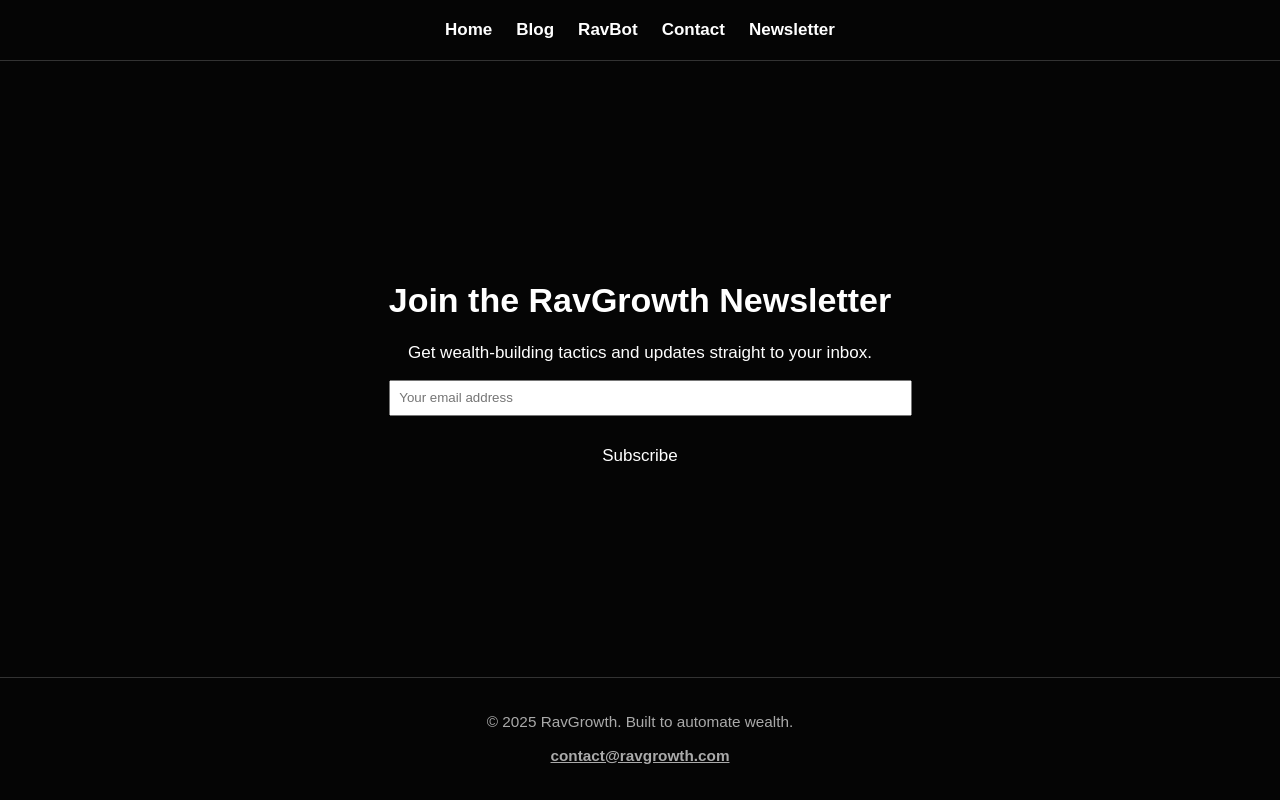
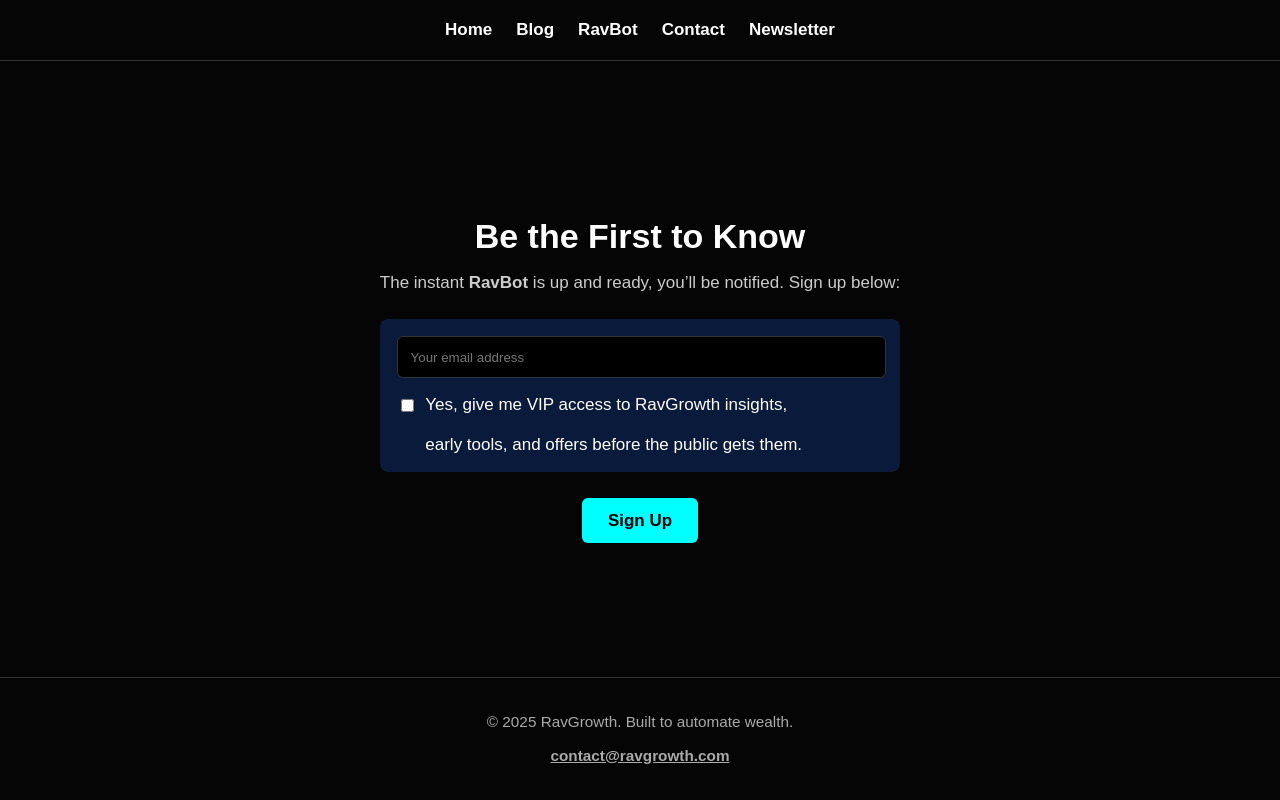
Before and after one commit to ravgrowth/RavGrowth, a React (Vite) app: page /newsletter in a window 1280 px wide. Built offline with nearby package versions, Linux system fonts and the light colour scheme; no server answers.

Commit message:
cooler newsletter page

```diff
--- a/src/Newsletter.jsx
+++ b/src/Newsletter.jsx
@@ -1,11 +1,9 @@
-// ./src/newsletter.jsx
-// purpose: a page you go to and its clearly "sign up to get emails"
-
 import { useState } from "react";
 import supabase from "./supabaseClient";
 
 export default function Newsletter() {
   const [email, setEmail] = useState("");
+  const [marketingConsent, setMarketingConsent] = useState(false);
   const [status, setStatus] = useState("");
 
   const handleSubmit = async (e) => {
@@ -13,8 +11,12 @@ export default function Newsletter() {
     setStatus("Saving...");
 
     const { error } = await supabase
-        .from('signups')
-        .insert([{ email, source: 'newsletter' }])
+      .from("signups")
+      .insert([{
+        email,
+        source: "newsletter",
+        marketing_opt_in: marketingConsent,
+      }]);
 
     if (error) {
       console.error("Supabase insert error:", error);
@@ -24,16 +26,28 @@ export default function Newsletter() {
       return;
     }
 
-    setStatus("✅ You’re signed up!");
+    setStatus("✅ You’ll be notified as soon as RavBot is live!");
     setEmail("");
+    setMarketingConsent(false);
   };
 
   return (
-    <div style={{ padding: "2rem", maxWidth: "600px", margin: "auto" }}>
-      <h1>Join the RavGrowth Newsletter</h1>
-      <p>Get wealth-building tactics and updates straight to your inbox.</p>
+    <div style={{ padding: "2rem", maxWidth: "600px", margin: "auto", textAlign: "center" }}>
+      <h1 style={{ marginBottom: "0.5rem" }}>Be the First to Know</h1>
+      <p style={{ marginBottom: "1.5rem", color: "#ccc" }}>
+        The instant <strong>RavBot</strong> is up and ready, you’ll be notified. Sign up below:
+      </p>
 
       <form onSubmit={handleSubmit}>
+        {/* Dark blue container box */}
+        <div style={{
+          background: "#0a1a3a",
+          borderRadius: "8px",
+          padding: "1rem",
+          marginBottom: "1rem",
+          textAlign: "left"
+        }}>
+          {/* Email input */}
           <input
             type="email"
             name="email"
@@ -41,10 +55,50 @@ export default function Newsletter() {
             value={email}
             onChange={(e) => setEmail(e.target.value)}
             required
-          style={{ padding: "0.5rem", width: "100%" }}
+            style={{
+              width: "95%",
+              padding: "0.75rem",
+              borderRadius: "6px",
+              border: "1px solid #333",
+              backgroundColor: "#000",
+              color: "#fff",
+              marginBottom: "1rem"
+            }}
           />
-        <button type="submit" style={{ marginTop: "1rem" }}>
-          Subscribe
+
+          {/* Checkbox inside the same box */}
+          <label style={{ display: "flex", alignItems: "flex-start", gap: "0.5rem", color: "#fff" }}>
+            <input
+              type="checkbox"
+              checked={marketingConsent}
+              onChange={(e) => setMarketingConsent(e.target.checked)}
+              style={{ marginTop: "4px" }}
+            />
+            <span>
+              Yes, give me VIP access to RavGrowth insights,<br /><br />
+              early tools, and offers before the public gets them.
+            </span>
+          </label>
+        </div>  {/* ✅ closing the dark blue box */}
+
+        {/* Submit button */}
+        <button
+          type="submit"
+          style={{
+            marginTop: "0.5rem",
+            background: "#0ff",
+            color: "#000",
+            fontWeight: "700",
+            border: "none",
+            padding: "0.75rem 1.5rem",
+            borderRadius: "6px",
+            cursor: "pointer",
+            transition: "0.2s"
+          }}
+          onMouseOver={(e) => (e.target.style.background = "#00cccc")}
+          onMouseOut={(e) => (e.target.style.background = "#0ff")}
+        >
+          Sign Up
         </button>
       </form>
 
```
Lines whose indentation alone changed are shown as unchanged.
